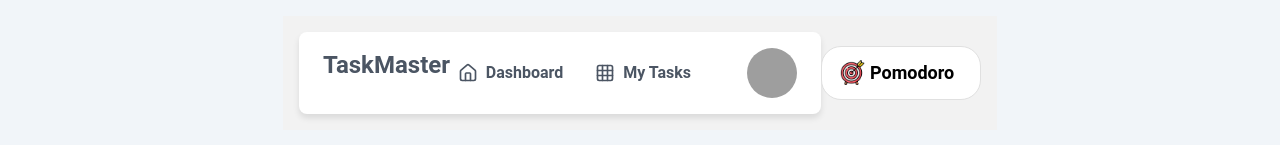
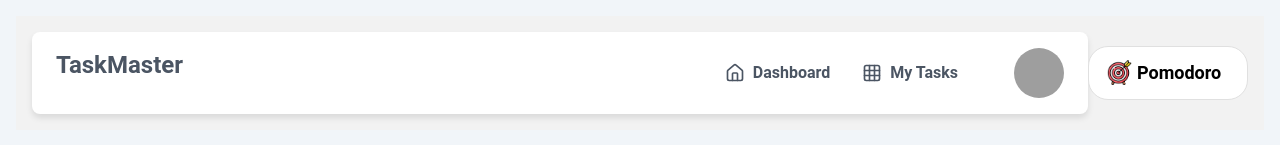
Before and after one commit to sridurgeshv/productivity-tool, a React (Vite) app in the folder productivity-tracker-frontend/: page /dashboard in a window 1280 px wide. Shown: the top 145 px of the page. Built offline with nearby package versions, Linux system fonts and the light colour scheme; no server answers; sample sign-in values are in the browser's storage; grey boxes are pictures that could not be loaded.

Commit message:
changes yet to done

```diff
--- a/productivity-tracker-frontend/src/components/globals/Navbar.css
+++ b/productivity-tracker-frontend/src/components/globals/Navbar.css
@@ -1,12 +1,14 @@
 /* Base Navbar styles */
 .navbar {
-    width: 100%;
+    width: 3800px;
+    max-width: 4500px;
     background-color: white;
     box-shadow: 0 4px 6px rgba(0, 0, 0, 0.1);
     padding: 1rem 1.5rem;
     display: flex;
     align-items: center;
     justify-content: space-between;
+    gap: 5px;
   }
 
   /* Navbar Title */
```
